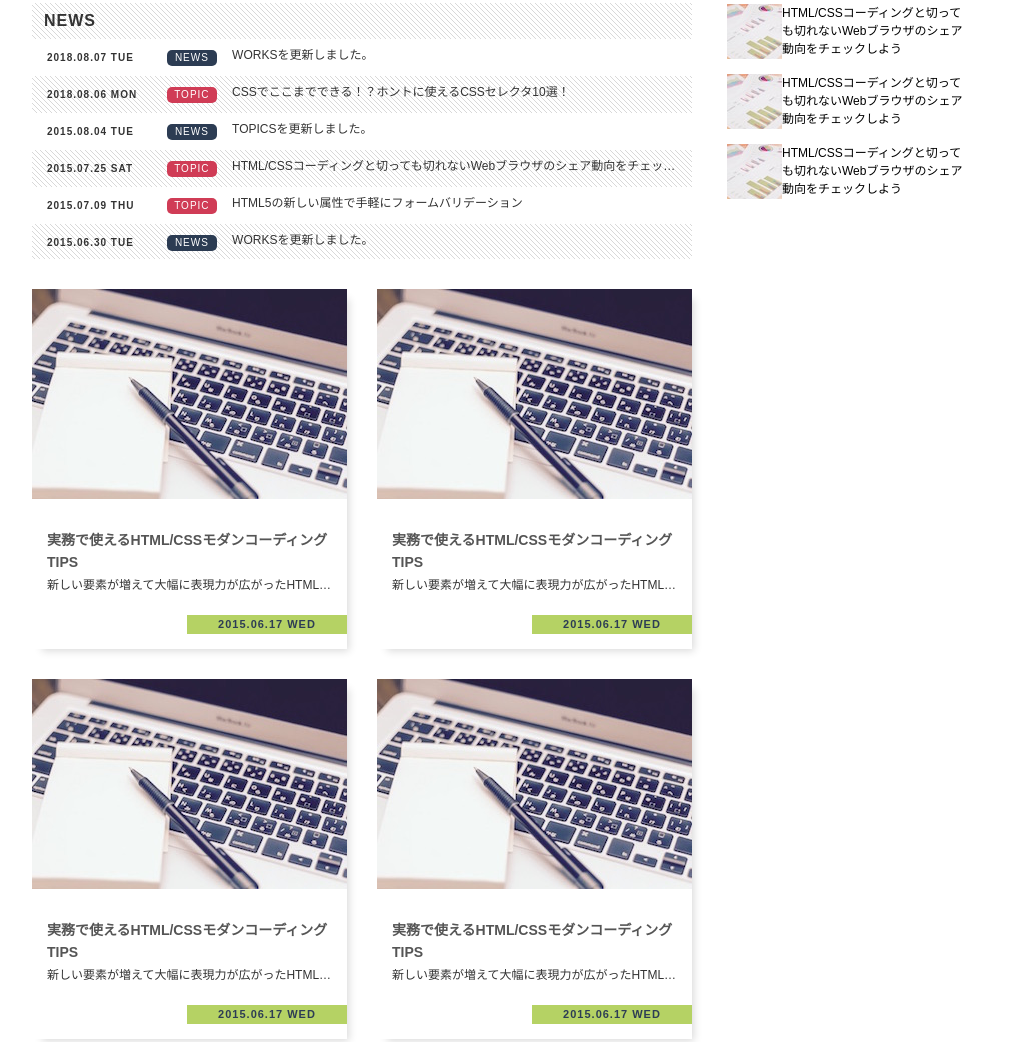
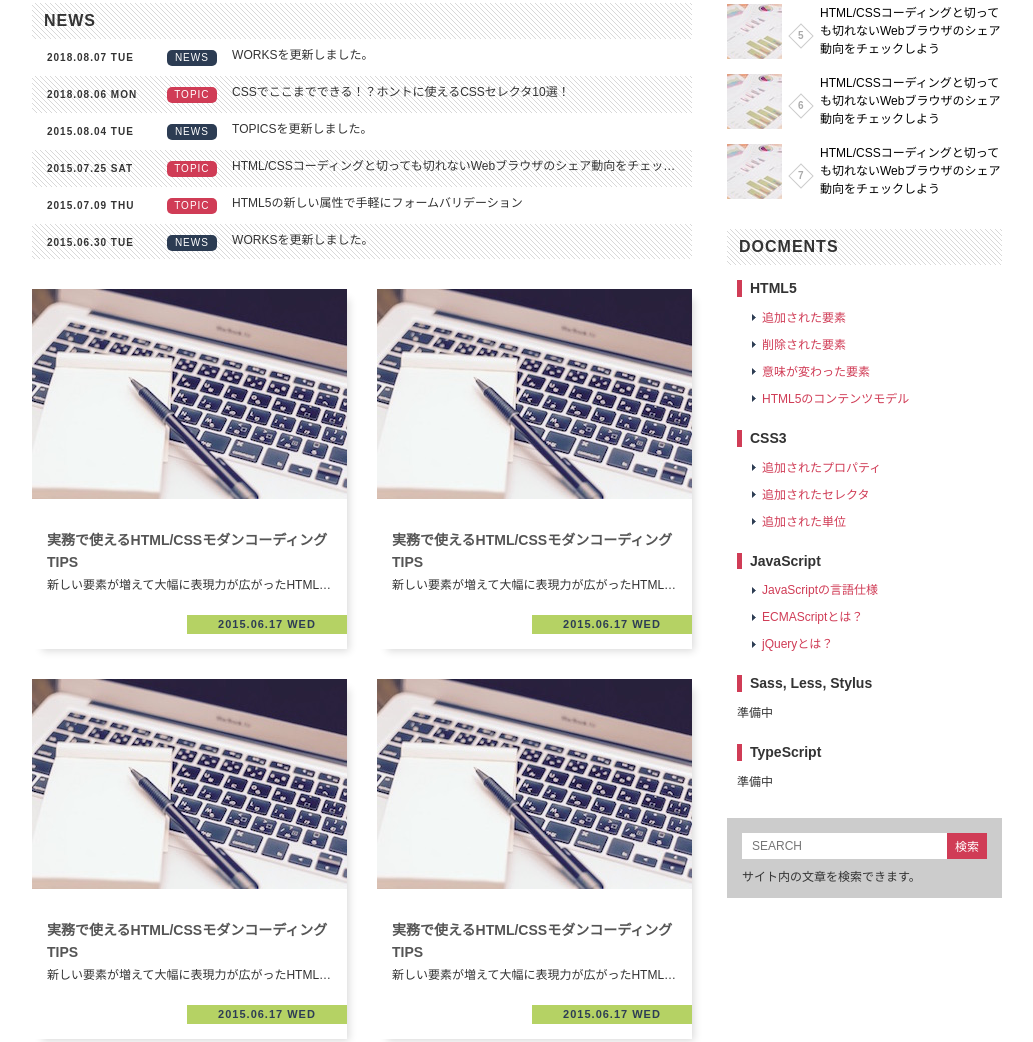
Before and after one commit to ryamakuchi/html5-css3-modern-coding, a website: page my-standard-layout/src/index.html in a window 1280 px wide. Shown: the part 496-1538 px from the top of the page, without its empty margins (123-1156 px from the left). Drawn offline with Linux system fonts and the light colour scheme.

Commit message:
chapter-6をコーディングした(こまめにコミットするの忘れちゃった)

```diff
--- a/my-standard-layout/src/css/style.css
+++ b/my-standard-layout/src/css/style.css
@@ -251,6 +251,8 @@ a:link, a:visited, a:hover, a:active {
   left: 0;
   width: 100%;
 }
+
+
 /* --------------------------------
  * sidemenu
  * -------------------------------- */
@@ -262,6 +264,7 @@ a:link, a:visited, a:hover, a:active {
 .ranking {
   margin-bottom: 30px;
   list-style-type: none;
+  counter-reset: ranking;
 }
 .ranking .ranking-item {
   margin-top: 15px;
@@ -286,6 +289,97 @@ a:link, a:visited, a:hover, a:active {
   font-size: 1.2rem;
   line-height: 1.5;
 }
+.ranking .order {
+  display: inline-block;
+  width: 18px;
+  height: 18px;
+  margin: 0 10px;
+  border: 1px solid #ccc;
+  color: #aaa;
+  vertical-align: 20px;
+  text-align: center;
+  font-weight: bold;
+  line-height: 16px;
+  transform: rotate(45deg);
+}
+.ranking .ranking-item:nth-of-type(1) .order,
+.ranking .ranking-item:nth-of-type(2) .order,
+.ranking .ranking-item:nth-of-type(3) .order {
+  border: none;
+  color: #fff;
+  font-weight: normal;
+  line-height: 18px;
+}
+.ranking .ranking-item:nth-of-type(1) .order {
+  background-color: #dab413;
+}
+.ranking .ranking-item:nth-of-type(2) .order {
+  background-color: #6e7b84;
+}
+.ranking .ranking-item:nth-of-type(3) .order {
+  background-color: #a0541a;
+}
+.ranking .order::before {
+  content: counter(ranking);
+  counter-increment: ranking;
+  display: inline-block;
+  font-size: 1.0rem;
+  transform: rotate(-45deg);
+}
+
+.documents {
+  margin: 10px 10px 30px;
+}
+.documents,
+.documents ul {
+  list-style-type: none;
+}
+.documents > li .title {
+  margin: 15px 0;
+  padding-left: 8px;
+  border-left: 5px solid #d03c56;
+  font-size: 1.4rem;
+  line-height: 1.2;
+}
+.documents > li + li {
+  margin-top: 25px;
+}
+.documents > li ul {
+  margin: 15px;
+}
+.documents > li ul > li {
+  margin-bottom: 15px;
+  padding-left: 10px;
+  background: url('../images/arrow.gif') no-repeat left center;
+}
+.documents a:hover {
+  text-decoration: underline;
+}
+.search-box {
+  padding: 15px;
+  background-color: #ccc;
+  font-size: 0;
+}
+.search-box > * {
+  font-size: 1.2rem;
+}
+.search-box .search-input {
+  width: 205px;
+  height: 26px;
+  padding: 0 10px;
+  border: none;
+}
+.search-box .search-button {
+  width: 40px;
+  height: 26px;
+  border: none;
+  background-color: #d03c56;
+  color: #fff;
+  cursor: pointer;
+}
+.search-box .text {
+  margin-top: 12px;
+}
 
 /* --------------------------------
  * footer
--- a/my-standard-layout/src/index.html
+++ b/my-standard-layout/src/index.html
@@ -174,6 +174,48 @@
           </a>
         </li>
       </ol>
+      <h2 class="heading">DOCMENTS</h2>
+      <ul class="documents">
+        <li>
+          <h3 class="title">HTML5</h3>
+          <ul>
+            <li><a href="#">追加された要素</a></li>
+            <li><a href="#">削除された要素</a></li>
+            <li><a href="#">意味が変わった要素</a></li>
+            <li><a href="#">HTML5のコンテンツモデル</a></li>
+          </ul>
+        </li>
+        <li>
+          <h3 class="title">CSS3</h3>
+          <ul>
+            <li><a href="#">追加されたプロパティ</a></li>
+            <li><a href="#">追加されたセレクタ</a></li>
+            <li><a href="#">追加された単位</a></li>
+          </ul>
+        </li>
+        <li>
+          <h3 class="title">JavaScript</h3>
+          <ul>
+            <li><a href="#">JavaScriptの言語仕様</a></li>
+            <li><a href="#">ECMAScriptとは？</a></li>
+            <li><a href="#">jQueryとは？</a></li>
+          </ul>
+        </li>
+        <li>
+          <h3 class="title">Sass, Less, Stylus</h3>
+          <p>準備中</p>
+        </li>
+        <li>
+          <h3 class="title">TypeScript</h3>
+          <p>準備中</p>
+        </li>
+      </ul>
+      <h2 class="hidden">SEARCH</h2>
+      <form class="search-box">
+        <input class="search-input" type="text" name="search" placeholder="SEARCH">
+        <input class="search-button" type="submit" value="検索">
+        <p class="text">サイト内の文章を検索できます。</p>
+      </form>
     </div>
   </div>
   <footer class="footer">
```
Also changed, not shown: my-standard-layout/MEMO.md (+35 -5 lines).
